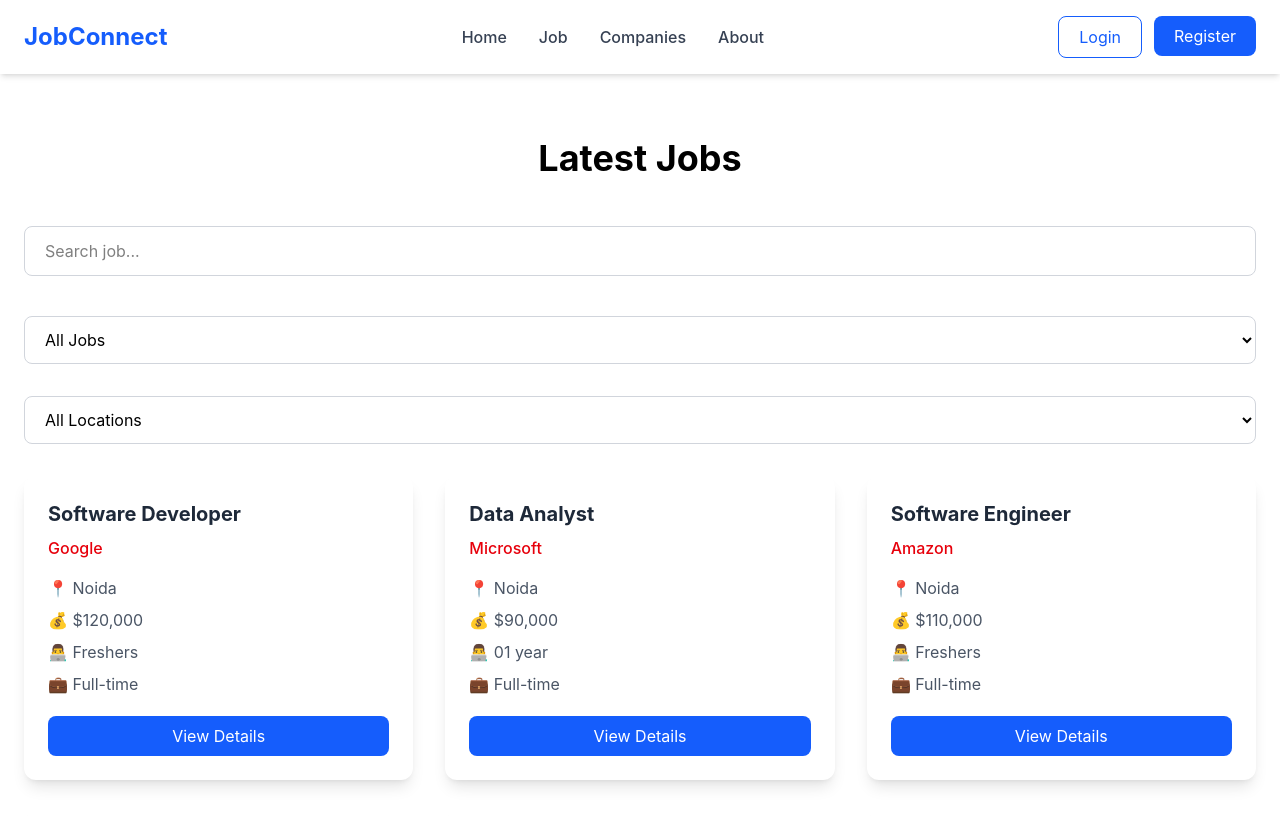
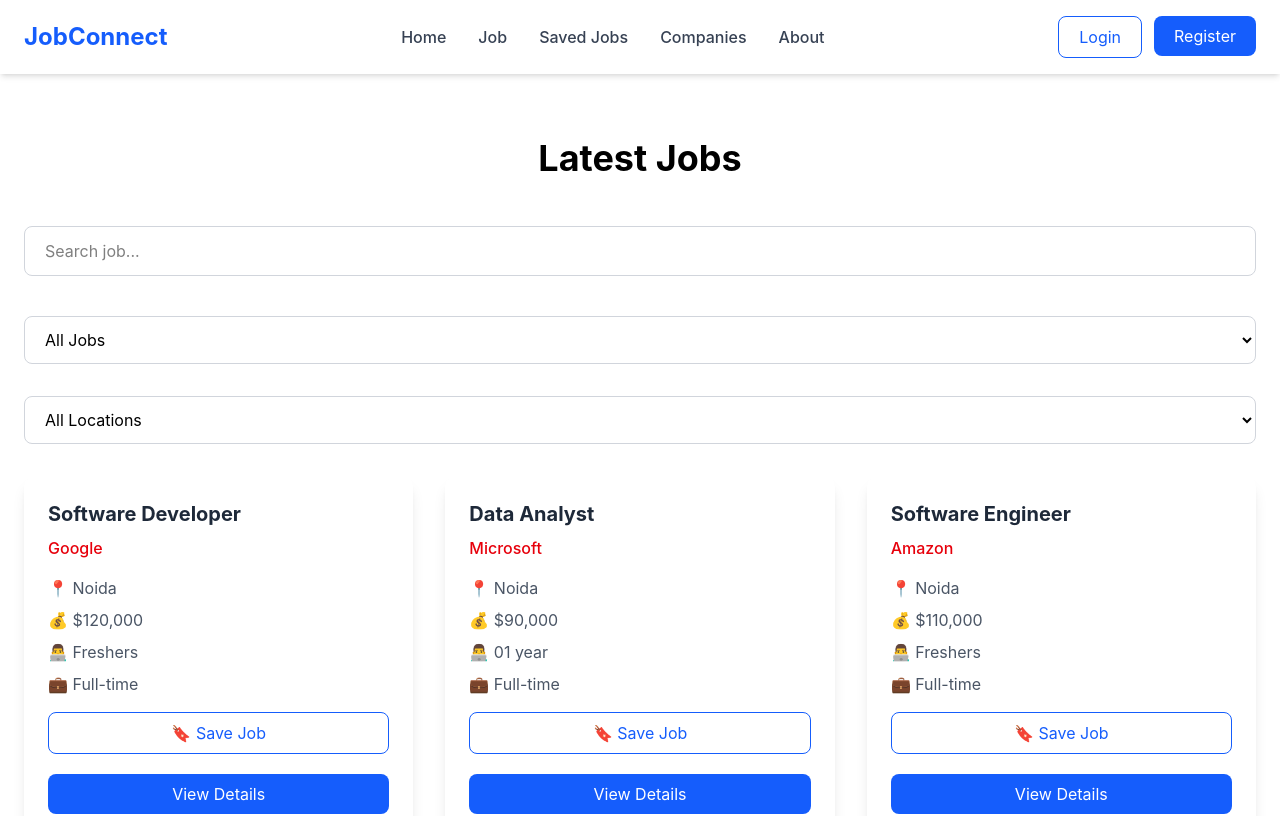
Before and after one commit to Abhishek-Chauhan5/Job-Connect, a React (Vite) app: page /jobs in a window 1280 px wide. Shown: the top 816 px of the page. Built offline with nearby package versions, Linux system fonts and the light colour scheme.

Commit message:
added saved button

```diff
--- a/src/App.jsx
+++ b/src/App.jsx
@@ -8,6 +8,7 @@
 import Footer from "./components/Footer/Footer"
 import { Routes, Route } from "react-router-dom";
 import JobDetails from "./pages/JobDetails/JobDetails";
+import SavedJobs from "./pages/SavedJobs/SavedJobs";
 
 
 function App() {
@@ -22,6 +23,7 @@
         <Route path="/register" element={<Register />} />
         <Route path="/about" element={<About />} />
         <Route path="/job/:id" element={<JobDetails />} />
+        <Route path="/savedJobs" element={<SavedJobs/>} />
       </Routes>
       <Footer/>
     </>
--- a/src/components/JobCard/JobCard.jsx
+++ b/src/components/JobCard/JobCard.jsx
@@ -1,5 +1,6 @@
 import { Link } from "react-router-dom";
-const JobCard = ({job}) => {
+
+const JobCard = ({ job, saved, toggleSaveJob }) => {
 
   return (
 
@@ -37,12 +38,20 @@
       </div>
 
 
+      <button
+      onClick={() => toggleSaveJob(job.id)}
+      className="mt-4 w-full border border-blue-600 text-blue-600 py-2 rounded-lg hover:bg-blue-600 hover:text-white transition"
+      >
+        {saved ? "✅ Saved" : "🔖 Save Job"}
+      </button>
+
+
       <Link to={`/job/${job.id}`}>
 
-          <button
-          className="mt-5 w-full bg-blue-600 text-white py-2 rounded-lg hover:bg-blue-700">
+        <button
+        className="mt-5 w-full bg-blue-600 text-white py-2 rounded-lg hover:bg-blue-700">
           View Details
-          </button>
+        </button>
 
       </Link>
 
@@ -50,8 +59,6 @@
     </div>
 
   );
-
 }
 
-
 export default JobCard;
--- a/src/components/navbar/navbar.jsx
+++ b/src/components/navbar/navbar.jsx
@@ -31,6 +31,11 @@
                         </Link>
                     </li>
 
+                     <li>
+                        <Link to="/saved-jobs">
+                            Saved Jobs
+                        </Link>
+                    </li>
                     <li>
                         <Link
                             to="/companies"
--- /dev/null
+++ b/src/pages/SavedJobs/SavedJobs.jsx
@@ -0,0 +1,76 @@
+import jobData from "../../data/jobData";
+import JobCard from "../../components/JobCard/JobCard";
+import { useState } from "react";
+
+
+const SavedJobs = () => {
+
+  const [savedJobs, setSavedJobs] = useState(() => {
+
+    const storedJobs = localStorage.getItem("savedJobs");
+
+    return storedJobs ? JSON.parse(storedJobs) : [];
+
+  });
+
+
+  const savedJobList = jobData.filter((job) =>
+    savedJobs.includes(job.id)
+  );
+
+
+  return (
+
+    <section className="max-w-7xl mx-auto py-16 px-6">
+
+
+      <h1 className="text-4xl font-bold text-center mb-12">
+        Saved Jobs
+      </h1>
+
+
+      {
+        savedJobList.length > 0 ? (
+
+          <div className="grid grid-cols-1 md:grid-cols-2 lg:grid-cols-3 gap-8">
+
+            {
+              savedJobList.map((job)=>(
+
+                <JobCard
+                  key={job.id}
+                  job={job}
+                />
+
+              ))
+            }
+
+          </div>
+
+
+        ) : (
+
+          <div className="text-center py-10">
+
+            <h2 className="text-2xl font-bold text-gray-700">
+              😔 No Saved Jobs
+            </h2>
+
+            <p className="text-gray-500 mt-3">
+              Save jobs to see them here
+            </p>
+
+          </div>
+
+        )
+      }
+
+
+    </section>
+
+  );
+
+};
+
+
+export default SavedJobs;
--- a/src/pages/jobs/Jobs.jsx
+++ b/src/pages/jobs/Jobs.jsx
@@ -1,6 +1,6 @@
 import jobData from "../../data/jobData";
 import JobCard from "../../components/JobCard/JobCard";
-import { useState } from "react";
+import { useState, useEffect } from "react";
 
 
 const Jobs = () => {
@@ -8,20 +8,42 @@
 const [search, setSearch] = useState("");
 const [jobType, setJobType] = useState("All");
 const [location, setLocation] = useState("All");
+const [savedJobs, setSavedJobs] = useState(() => {
+  const storedJobs = localStorage.getItem("savedJobs");
+
+  return storedJobs ? JSON.parse(storedJobs) : [];
+});
+
+const toggleSaveJob = (id) => {
+  if (savedJobs.includes(id)) {
+    setSavedJobs(savedJobs.filter((jobId) => jobId !== id));
+  } else {
+    setSavedJobs([...savedJobs, id]);
+  }
+  };
+
+  useEffect(() => {
+  localStorage.setItem(
+    "savedJobs",
+    JSON.stringify(savedJobs)
+  );
+}, [savedJobs]);
 
 const filteredJobs = jobData.filter((job) => {
 
-  const matchesSearch = job.title
-    .toLowerCase()
-    .includes(search.toLowerCase());
+  const matchesSearch =
+  job.title.toLowerCase().includes(search.toLowerCase()) ||
+  job.company.toLowerCase().includes(search.toLowerCase()) ||
+  job.location.toLowerCase().includes(search.toLowerCase());
 
   const matchesType =
     jobType === "All" || job.type === jobType;
 
   const matchesLocation =
-    location === "All" || job.locatoin === location;
+    location === "All" || job.location === location;
 
   return matchesSearch && matchesType && matchesLocation;
+
 
 });
 return (
@@ -90,10 +112,11 @@
 filteredJobs.map((job)=>(
 
 <JobCard
-key={job.id}
-job={job}
+  key={job.id}
+  job={job}
+  saved={savedJobs.includes(job.id)}
+  toggleSaveJob={toggleSaveJob}
 />
-
 ))
 
 ) : (
```
